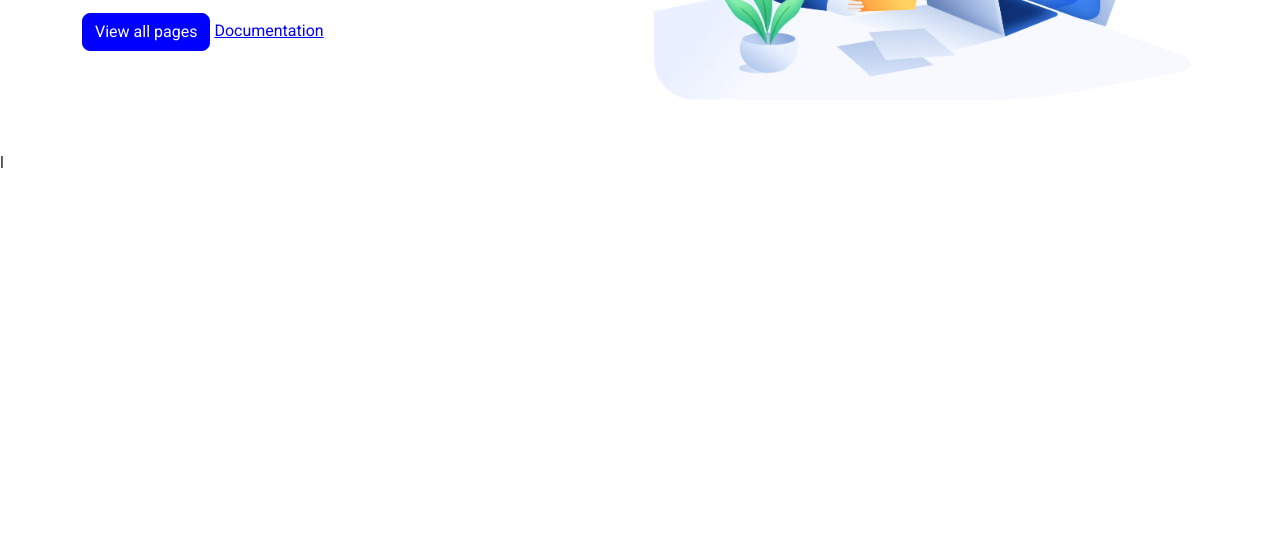
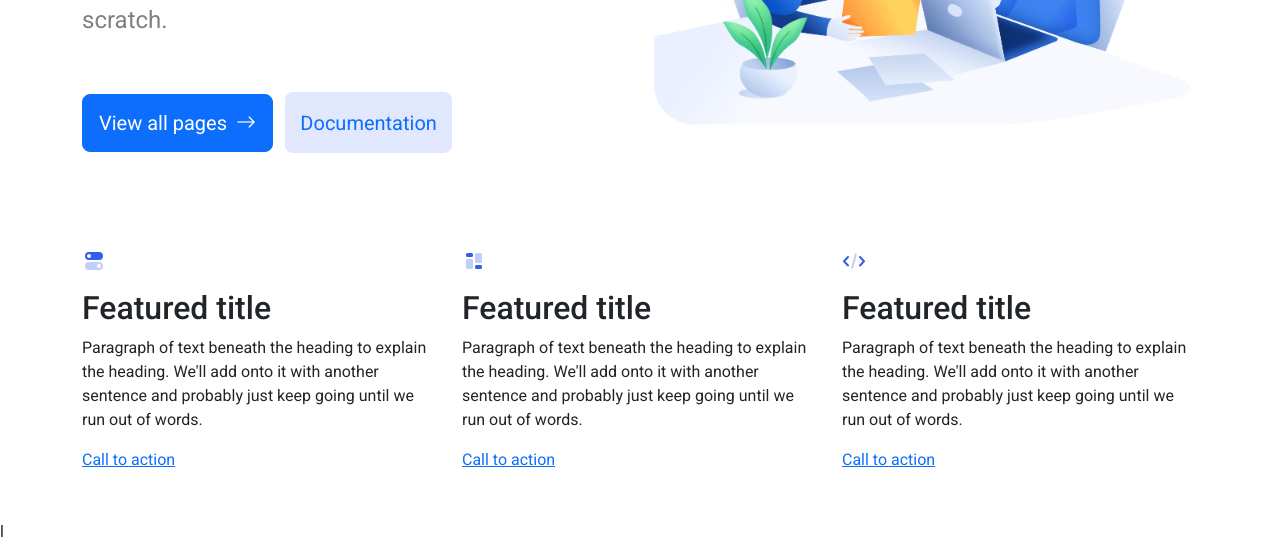
Before and after one commit to Micheal-Winn/mini-website, a plain HTML site: page index.html in a window 1280 px wide. Shown: the part 442-986 px from the top of the page. Before the commit the page ends 800 px from the top, so only its background shows below. Drawn offline with nearby package versions, Linux system fonts and the light colour scheme.

Commit message:
extra design

```diff
--- a/app.scss
+++ b/app.scss
@@ -4,10 +4,22 @@ $font-family-sans-serif: 'Roboto', sans-serif;
 $navbar-nav-link-padding-x: 2rem;
 
 $nav-link-font-size: 1.3rem;
-$primary: blue;
 
 $btn-border-radius: .5rem;
 
 
 
 @import "./node_modules/bootstrap/scss/bootstrap.scss";
+@import "./node_modules/bootstrap-icons/font/bootstrap-icons.css";
+
+.width-build {
+    width: 80%;
+}
+
+
+
+.btn-doc {
+    background-color: #E1E7FC;
+    color: $primary;
+    padding: .9rem .9rem;
+}
--- a/index.html
+++ b/index.html
@@ -73,19 +73,58 @@
     <div class="container mt-5 py-5">
         <div class="row align-items-center">
             <div class="col-6">
-                <h1 class=" display-4">Welcome to <span class=" text-primary">Landkit.</span> <br>
+                <h1 class=" display-4 mb-4">Welcome to <span class=" text-primary">Landkit.</span> <br>
                 Develop anything.
                 </h1>
-                <p class=" w-75 fs-5">
+                <p class=" width-build fs-4 text-black-50 mb-5 lh-lg">
                     Build a beautiful, modern website with flexible Bootstrap components built from scratch.
                 </p>
-                <a href="#" class=" btn btn-primary">View all pages</a>
-                <a href="#">Documentation</a>
+                <a href="#" class=" btn btn-primary px-3 py-2 fs-5 lh-lg me-2">View all pages
+                    <i class=" bi bi-arrow-right ps-1"></i>
+                </a>
+                <a href="#" class=" btn fs-5 btn-doc">Documentation</a>
             </div>
             <div class="col-6">
                 <img src="./images/illustration-2.png" alt="" class=" w-100">
             </div>
         </div>
     </div>
+    <div class="container">
+        <div class="row g-4 py-5 row-cols-1 row-cols-lg-3">
+            <div class="feature col">
+              <div class="feature-icon d-inline-flex align-items-center justify-content-center bg-primary bg-gradient text-white fs-2 mb-3">
+                <svg width="24" height="24" viewBox="0 0 24 24" xmlns="http://www.w3.org/2000/svg"><g fill="#ffff" fill-rule="evenodd"><path d="M0 0h24v24H0z"></path><path d="M7 3h10a4 4 0 110 8H7a4 4 0 110-8zm0 6a2 2 0 100-4 2 2 0 000 4z" fill="#335EEA"></path><path d="M7 13h10a4 4 0 110 8H7a4 4 0 110-8zm10 6a2 2 0 100-4 2 2 0 000 4z" fill="#335EEA" opacity=".3"></path></g></svg>
+              </div>
+              <h2>Featured title</h2>
+              <p>Paragraph of text beneath the heading to explain the heading. We'll add onto it with another sentence and probably just keep going until we run out of words.</p>
+              <a href="#" class="icon-link d-inline-flex align-items-center">
+                Call to action
+
+              </a>
+            </div>
+            <div class="feature col">
+              <div class="feature-icon d-inline-flex align-items-center justify-content-center bg-primary bg-gradient text-white fs-2 mb-3">
+                <svg width="24" height="24" viewBox="0 0 24 24" xmlns="http://www.w3.org/2000/svg"><g fill="#fff" fill-rule="evenodd"><path d="M0 0h24v24H0z"></path><path d="M5.5 4h4A1.5 1.5 0 0111 5.5v1A1.5 1.5 0 019.5 8h-4A1.5 1.5 0 014 6.5v-1A1.5 1.5 0 015.5 4zm9 12h4a1.5 1.5 0 011.5 1.5v1a1.5 1.5 0 01-1.5 1.5h-4a1.5 1.5 0 01-1.5-1.5v-1a1.5 1.5 0 011.5-1.5z" fill="#335EEA"></path><path d="M5.5 10h4a1.5 1.5 0 011.5 1.5v7A1.5 1.5 0 019.5 20h-4A1.5 1.5 0 014 18.5v-7A1.5 1.5 0 015.5 10zm9-6h4A1.5 1.5 0 0120 5.5v7a1.5 1.5 0 01-1.5 1.5h-4a1.5 1.5 0 01-1.5-1.5v-7A1.5 1.5 0 0114.5 4z" fill="#335EEA" opacity=".3"></path></g></svg>
+              </div>
+              <h2>Featured title</h2>
+              <p>Paragraph of text beneath the heading to explain the heading. We'll add onto it with another sentence and probably just keep going until we run out of words.</p>
+              <a href="#" class="icon-link d-inline-flex align-items-center">
+                Call to action
+                <svg class="bi" width="1em" height="1em"><use xlink:href="#chevron-right"></use></svg>
+              </a>
+            </div>
+            <div class="feature col">
+              <div class="feature-icon d-inline-flex align-items-center justify-content-center bg-primary bg-gradient text-white fs-2 mb-3">
+                <svg width="24" height="24" viewBox="0 0 24 24" xmlns="http://www.w3.org/2000/svg"><g fill="#fff" fill-rule="evenodd"><path d="M0 0h24v24H0z"></path><path d="M17.272 8.685a1 1 0 111.456-1.37l4 4.25a1 1 0 010 1.37l-4 4.25a1 1 0 01-1.456-1.37l3.355-3.565-3.355-3.565zm-10.544 0L3.373 12.25l3.355 3.565a1 1 0 01-1.456 1.37l-4-4.25a1 1 0 010-1.37l4-4.25a1 1 0 011.456 1.37z" fill="#335EEA"></path><rect fill="#335EEA" opacity=".3" transform="rotate(15 12 12)" x="11" y="4" width="2" height="16" rx="1"></rect></g></svg>
+              </div>
+              <h2>Featured title</h2>
+              <p>Paragraph of text beneath the heading to explain the heading. We'll add onto it with another sentence and probably just keep going until we run out of words.</p>
+              <a href="#" class="icon-link d-inline-flex align-items-center">
+                Call to action
+                <svg class="bi" width="1em" height="1em"><use xlink:href="#chevron-right"></use></svg>
+              </a>
+            </div>
+          </div>
+    </div>
 </body>
 </html>l
```
Also changed, not shown: app.css, 1 other file.
